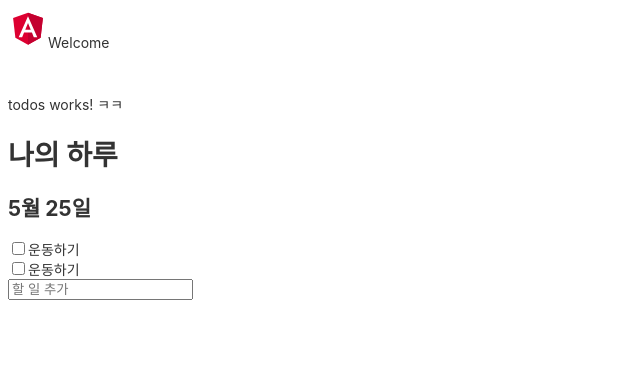
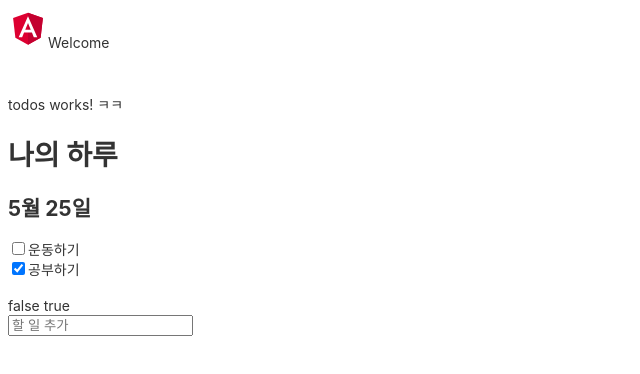
Before and after one commit to ncavchl/angular-first-app, an Angular app: page / in a window 1280 px wide. Shown: the top 374 px of the page, without its empty margins (0-640 px from the left). Built offline with nearby package versions, Linux system fonts and the light colour scheme.

Commit message:
🎨 데이터 단방향 바인딩 예제

```diff
--- a/src/app/todo/todos/todos.component.html
+++ b/src/app/todo/todos/todos.component.html
@@ -6,9 +6,15 @@
     <h2>5월 25일</h2>
 </div>
 <div>
-    <div><app-todo></app-todo></div>
-    <div><app-todo></app-todo></div>
+    <div *ngFor="let todo of todos" (click)="toggleTodo(todo)">
+        <input type="checkbox" [checked]="todo.done">{{todo.text}}
+    </div>
+    <!-- <div><app-todo></app-todo></div>
+    <div><app-todo></app-todo></div> -->
 </div>
+<br/>
+{{todos[0].done}}
+{{todos[1].done}}
 <div>
     <input type="text" placeholder="할 일 추가"/>
 </div>
--- a/src/app/todo/todos/todos.component.ts
+++ b/src/app/todo/todos/todos.component.ts
@@ -8,11 +8,29 @@ import { Component, OnInit } from '@angular/core';
 })
 export class TodosComponent implements OnInit {
 
-  constructor() { }
+  // todos라는 속성 선언
+  todos: {
+    done: boolean,
+    text:string
+  }[];
+
+  constructor() {
+    // todos 속성값 초기화
+    this.todos = [
+      {done:false, text:'운동하기'},
+      {done:true, text:'공부하기'},
+    ]
+  }
 
   ngOnInit(): void {
   }
 
+  toggleTodo(todo: {
+    done: boolean,
+    text:string
+  }) {
+    todo.done = !todo.done
+  }
 }
 
 // class에서 속성과 메소드를 통해 view와 데이터를 주고받음
```
